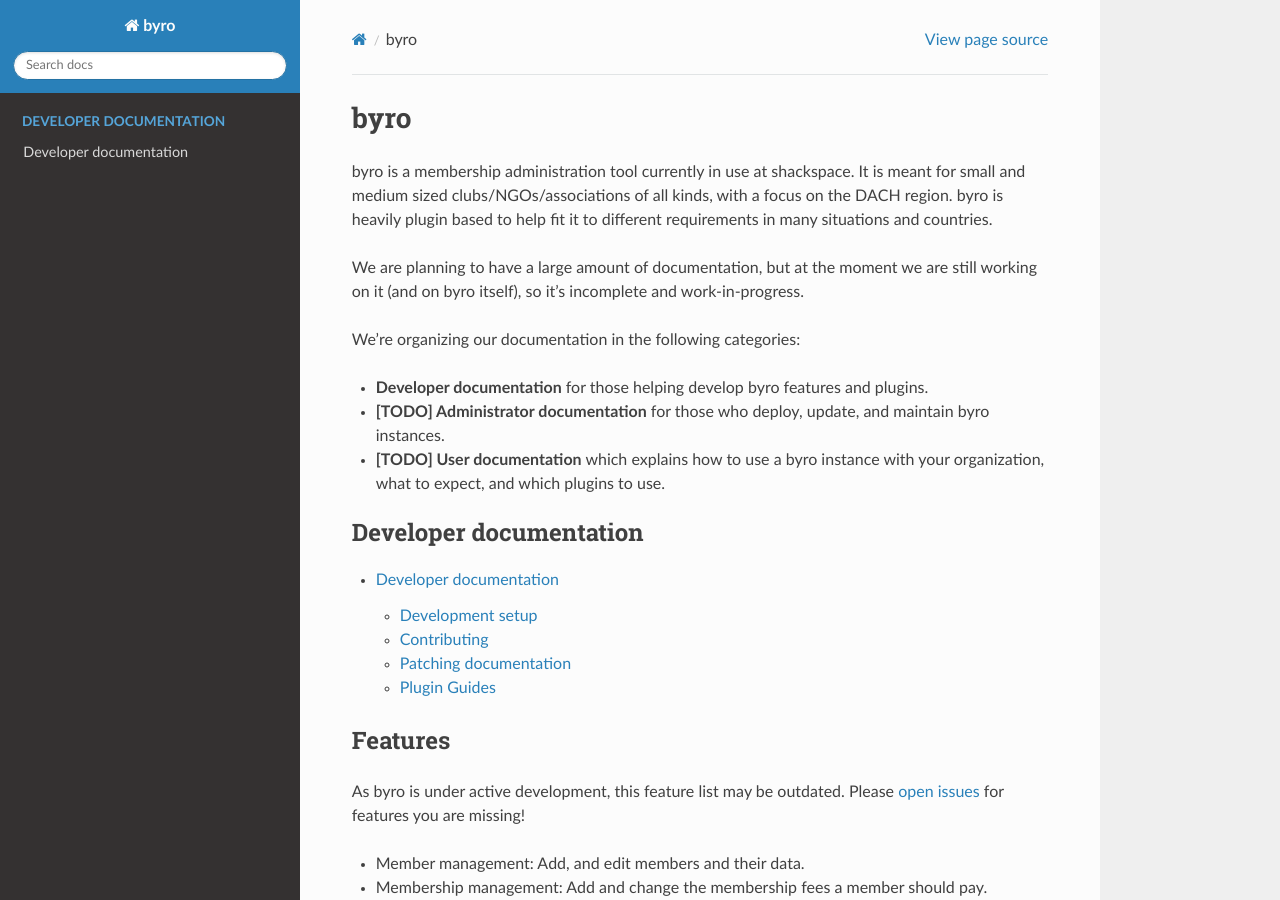
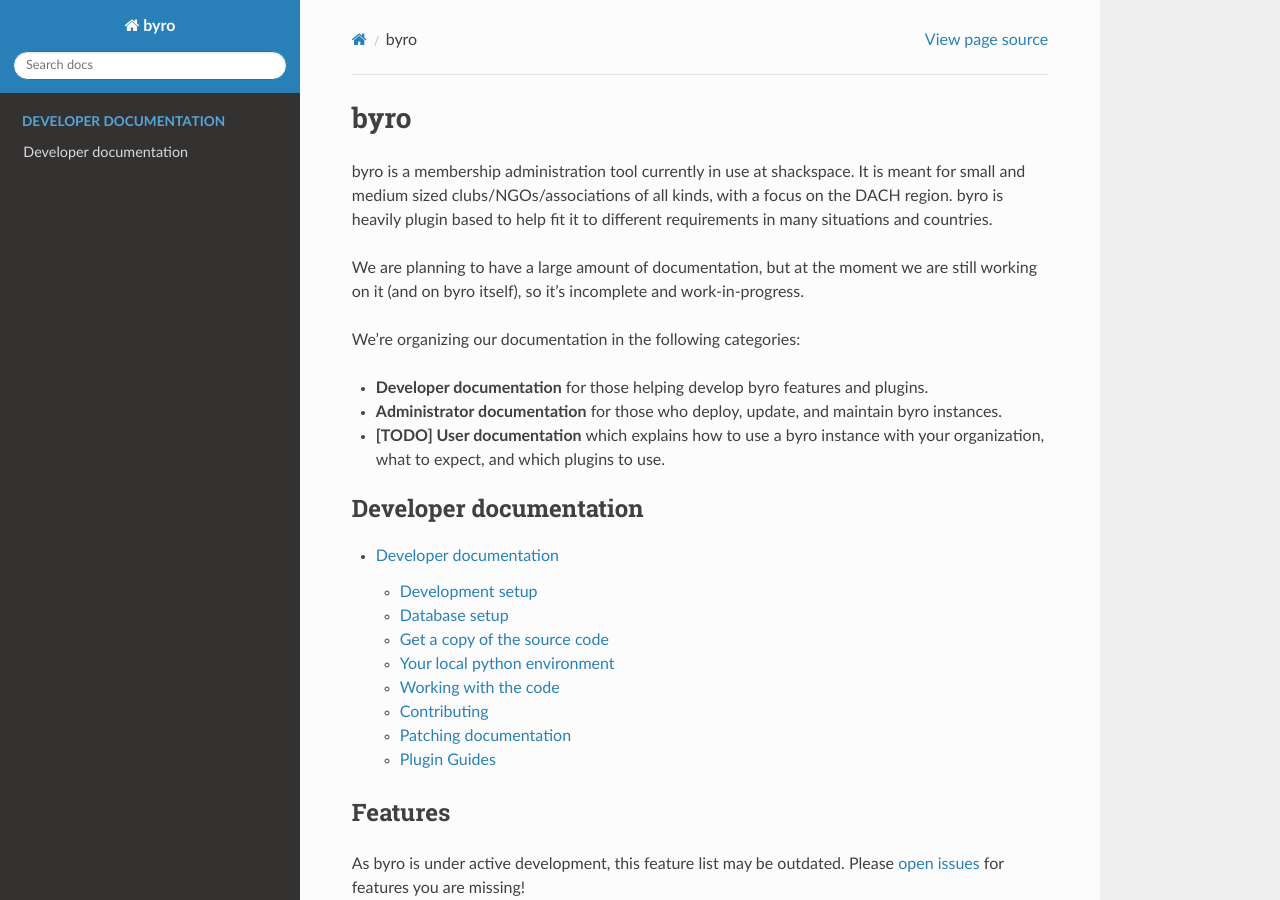
Before and after one commit to byro/byro, a Sphinx documentation site: the page built from docs/index.rst, in a window 1280 px wide and 900 px high. Built offline with Sphinx 7.4.7 and the Read the Docs theme 2.0.0, drawn with Linux system fonts in a browser that asks for light colours; some of the changed lines change nothing that is shown.

Commit message:
[docs] Add developer setup docs

```diff
--- a/docs/developer/setup.rst
+++ b/docs/developer/setup.rst
@@ -1,4 +1,137 @@
 Development setup
 -----------------
 
-Tbd.
+To contribute to byro, it's useful to run byro locally on your device so you can test your
+changes. First of all, you need install some packages on your operating system:
+
+If you want to install byro on a server for actual usage, go to the :ref:`administrator documentation <administrator-setup>` instead.
+
+* git
+* Python 3.x
+* A recent version of pip
+* gettext (Debian package: ``gettext``)
+* A PostgreSQL server
+
+Some Python dependencies might also need a compiler during installation, the Debian package
+``build-essential`` or something similar should suffice.
+
+
+Database setup
+--------------
+
+Having the database server installed, we still need a database and a database user::
+
+  postgres $ createuser byro -P
+  Enter password for new role:
+  Enter it again:
+  postgres $ createdb byro
+  postgres $ psql
+  postgres=# GRANT ALL PRIVILEGES ON DATABASE byro to byro;
+
+Please create a user with the username **byro** and the password **byro**, as
+this is the default development setup. Needless to say, **do not run byro like
+this in production**.
+
+Get a copy of the source code
+-----------------------------
+You can clone our git repository::
+
+    git clone https://github.com/byro/byro.git
+    cd byro/
+
+
+Your local python environment
+-----------------------------
+
+Please execute ``python -V`` or ``python3 -V`` to make sure you have Python 3.x
+installed. Also make sure you have pip for Python 3 installed, you can execute ``pip3 -V`` to check.
+Then use Python's internal tools to create a virtual environment and activate it for your current
+session::
+
+    python3 -m venv env
+    source env/bin/activate
+
+You should now see a ``(env)`` prepended to your shell prompt. You have to do this in every shell
+you use to work with byro (or configure your shell to do so automatically). If you are working on
+Ubuntu or Debian, we strongly recommend upgrading your pip and setuptools installation inside the
+virtual environment, otherwise some of the dependencies might fail::
+
+    (env)$ pip3 install -U pip setuptools wheel
+
+
+Working with the code
+---------------------
+The first thing you need are all the main application's dependencies::
+
+    (env)$ cd src/
+    (env)$ pip3 install -r requirements/production.txt -r requirements/development.txt
+
+Then, create the local database::
+
+    (env)$ python manage.py migrate
+
+To be able to log in, you should also create an admin user::
+
+    (env)$ python manage.py createsuperuser
+
+If you want to see byro in a different language than English, you have to compile our language
+files::
+
+    (env)$ python manage.py compilemessages
+
+
+Run the development server
+^^^^^^^^^^^^^^^^^^^^^^^^^^
+To run the local development server, execute::
+
+    (env)$ python manage.py runserver
+
+Now point your browser to http://localhost:8000/ – You should be able to log in and play
+around!
+
+.. _`checksandtests`:
+
+Code checks and unit tests
+^^^^^^^^^^^^^^^^^^^^^^^^^^
+Before you check in your code into git, always run the static checkers and unit tests::
+
+    (env)$ pylama
+    (env)$ isort -c -rc .
+    (env)$ python manage.py check
+    (env)$ py.test tests
+
+.. note:: If you have more than one CPU core and want to speed up the test suite, you can run
+          ``py.test -n NUM`` with ``NUM`` being the number of threads you want to use.
+
+It's a good idea to put the style checks into your git hook ``.git/hooks/pre-commit``,
+for example::
+
+    #!/bin/sh
+    set -e
+    cd $GIT_DIR/../src
+    source ../env/bin/activate
+    pylama
+    isort -c -rc .
+
+
+Working with translations
+^^^^^^^^^^^^^^^^^^^^^^^^^
+If you want to translate new strings that are not yet known to the translation system, you can use
+the following command to scan the source code for strings we want to translate and update the
+``*.po`` files accordingly::
+
+    (env)$ python manage.py makemessages
+
+To actually see byro in your language, you have to compile the ``*.po`` files to their optimized
+binary ``*.mo`` counterparts::
+
+    (env)$ python manage.py compilemessages
+
+
+Next steps
+^^^^^^^^^^
+To contribute to byro, please read the :doc:`contributing documentation </developer/contributing>`.
+
+Head over to the :doc:`documentation patching section </developer/documentation>` if you want to improve the documentation.
+
+If you want to work on plugins, please go to the :doc:`plugin guides </developer/plugins>`.
--- a/docs/index.rst
+++ b/docs/index.rst
@@ -12,7 +12,7 @@
 We're organizing our documentation in the following categories:
 
 - **Developer documentation** for those helping develop byro features and plugins.
-- **[TODO] Administrator documentation** for those who deploy, update, and maintain byro instances.
+- **Administrator documentation** for those who deploy, update, and maintain byro instances.
 - **[TODO] User documentation** which explains how to use a byro instance with your organization, what to
   expect, and which plugins to use.
 
```
